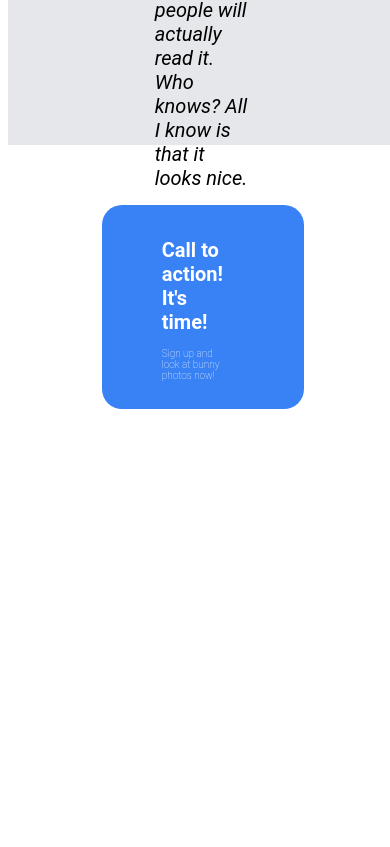
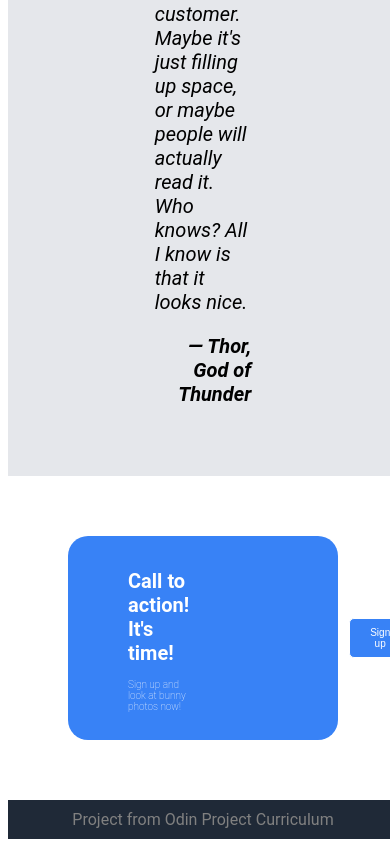
Before and after one commit to duckybutts/landingpage-top, a plain HTML site: page index.html in a window 390 px wide. Shown: the part 1030-1877 px from the top of the page. Before the commit the page ends 1507 px from the top, so only its background shows below. Drawn offline with Linux system fonts and the light colour scheme.

Commit message:
Add Footer, attempt to make site more responsive.

```diff
--- a/index.html
+++ b/index.html
@@ -109,5 +109,14 @@
         <button class="button button2">Sign up</button>
       </div>
     </div>
+
+    <!-- footer -->
+    <div class="footer">
+      <a
+        class="odin"
+        href="https://www.theodinproject.com/lessons/foundations-landing-page"
+        >Project from Odin Project Curriculum</a
+      >
+    </div>
   </body>
 </html>
--- a/styles.css
+++ b/styles.css
@@ -1,3 +1,7 @@
+* {
+  box-sizing: border-box;
+}
+
 body {
   background-color: white;
   font-family: "Roboto", sans-serif;
@@ -9,19 +13,22 @@ body {
 .section-1 {
   background-color: #1f2937;
   color: white;
+  height: 400px;
 }
 
 .header {
   display: flex;
   justify-content: space-between;
   align-items: center;
-  margin: 20px 100px;
+  margin: 20px 0px 50px 100px;
 }
+
 .logo {
   font-size: 20px;
 }
+
 nav:last-child {
-  margin-right: -15px;
+  margin-right: 90px;
 }
 
 .links {
@@ -45,6 +52,8 @@ nav:last-child {
 .bunny-img {
   margin-bottom: 100px;
   flex: 0 1 400px;
+  border: 2px solid white;
+  height: 210px;
 }
 
 .text-one {
@@ -84,7 +93,7 @@ h3 {
 }
 
 .section-2 {
-  height: 400px;
+  height: 350px;
 }
 
 .images-container {
@@ -118,13 +127,14 @@ h3 {
 .section-3 {
   background-color: #e5e7eb;
   width: 100%;
-  height: 300px;
+  min-height: 300px;
   display: flex;
   align-items: center;
   justify-content: center;
 }
 
 .blockquote {
+  margin: 50px;
 }
 
 .blockquote-text {
@@ -156,17 +166,18 @@ h3 {
 }
 .action-box {
   background-color: #3882f6;
-  width: 75%;
+  min-width: 75%;
+  min-height: 100px;
   border-radius: 20px;
   color: white;
   display: flex;
-  gap: 200px;
+  gap: 100px;
 }
 
 .text-content2 {
-  /* call to action text content */
   padding: 20px;
   margin-left: 40px;
+  margin-right: 40px;
 }
 .call-to-action {
   font-size: 20px;
@@ -177,8 +188,24 @@ h3 {
 }
 .button2 {
   border: 1px solid white;
-  justify-content: flex-start;
   height: 40px;
   align-self: center;
   width: 300px;
+  margin-right: 40px;
 }
+
+/* footer */
+.footer {
+  background-color: #1f2937;
+  display: flex;
+  justify-content: center;
+  padding: 10px;
+}
+.odin {
+  color: gray;
+  text-decoration: none;
+}
+
+.odin:hover {
+  color: white;
+}
```
Also changed, not shown: 1 other file.
